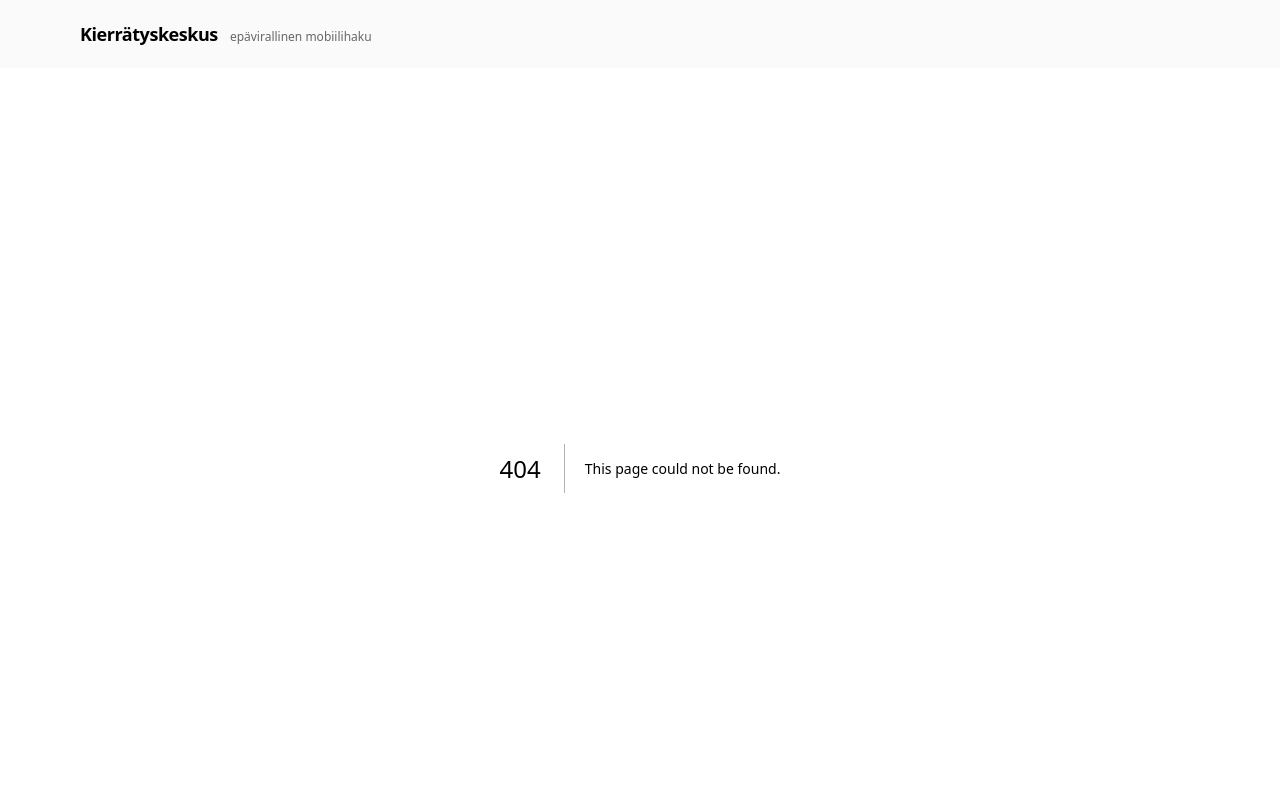
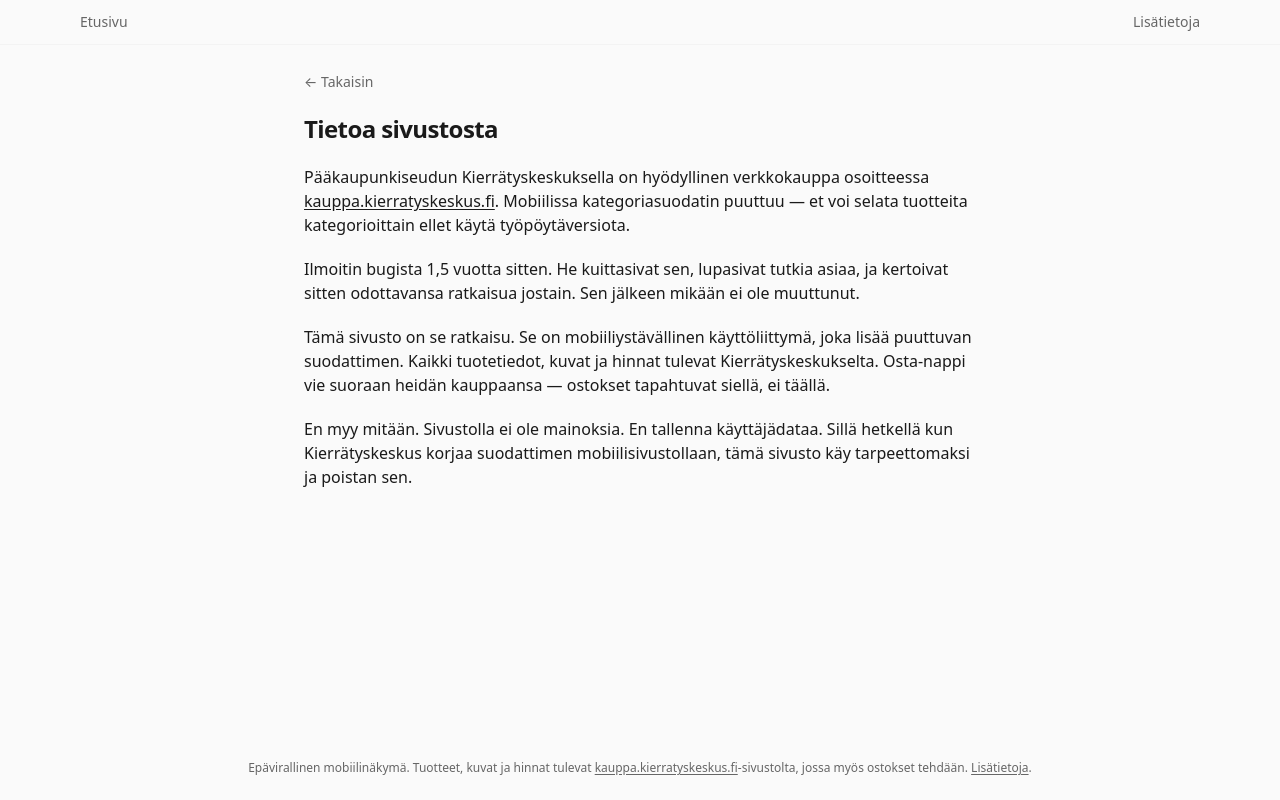
Before and after one commit to infr/kierratyskeskus, a Next.js app: page /info in a window 1280 px wide. Before the commit this address had no page. Shown: the top 800 px of the page. Built offline with nearby package versions, Linux system fonts and the light colour scheme.

Commit message:
add info page and refine search UX

```diff
--- /dev/null
+++ b/app/info/page.tsx
@@ -0,0 +1,45 @@
+import type { Metadata } from 'next';
+import { SITE_NAME } from '@/lib/site';
+
+export const metadata: Metadata = {
+  title: `Tietoa sivustosta | ${SITE_NAME}`,
+  description:
+    'Miksi tämä sivusto on olemassa: mobiiliystävällinen käyttöliittymä kauppa.kierratyskeskus.fi-sivustolle, joka lisää puuttuvan kategoriasuodattimen.',
+  robots: { index: true, follow: true },
+};
+
+export default function InfoPage() {
+  return (
+    <article className="prose prose-sm sm:prose-base max-w-2xl mx-auto py-6 space-y-5 text-ink">
+      <a href="/" className="text-sm text-muted hover:text-ink inline-block">
+        ← Takaisin
+      </a>
+      <h1 className="text-2xl font-semibold tracking-tight">Tietoa sivustosta</h1>
+
+      <p>
+        Pääkaupunkiseudun Kierrätyskeskuksella on hyödyllinen verkkokauppa osoitteessa{' '}
+        <a
+          href="https://kauppa.kierratyskeskus.fi"
+          target="_blank"
+          rel="noreferrer"
+          className="underline underline-offset-2"
+        >
+          kauppa.kierratyskeskus.fi
+        </a>
+        . Mobiilissa kategoriasuodatin puuttuu &mdash; et voi selata tuotteita kategorioittain ellet käytä työpöytäversiota.
+      </p>
+
+      <p>
+        Ilmoitin bugista 1,5 vuotta sitten. He kuittasivat sen, lupasivat tutkia asiaa, ja kertoivat sitten odottavansa ratkaisua jostain. Sen jälkeen mikään ei ole muuttunut.
+      </p>
+
+      <p>
+        Tämä sivusto on se ratkaisu. Se on mobiiliystävällinen käyttöliittymä, joka lisää puuttuvan suodattimen. Kaikki tuotetiedot, kuvat ja hinnat tulevat Kierrätyskeskukselta. Osta-nappi vie suoraan heidän kauppaansa &mdash; ostokset tapahtuvat siellä, ei täällä.
+      </p>
+
+      <p>
+        En myy mitään. Sivustolla ei ole mainoksia. En tallenna käyttäjädataa. Sillä hetkellä kun Kierrätyskeskus korjaa suodattimen mobiilisivustollaan, tämä sivusto käy tarpeettomaksi ja poistan sen.
+      </p>
+    </article>
+  );
+}
--- a/app/layout.tsx
+++ b/app/layout.tsx
@@ -59,19 +59,23 @@ export default function RootLayout({ children }: { children: React.ReactNode })
   return (
     <html lang="fi">
       <body className="min-h-screen flex flex-col">
-        <header className="bg-paper">
-          <div className="max-w-6xl mx-auto px-4 py-5 flex items-baseline gap-3">
-            <a href="/" className="font-semibold text-lg tracking-tight">Kierrätyskeskus</a>
-            <span className="text-xs text-muted hidden sm:inline">epävirallinen mobiilihaku</span>
+        <header className="bg-paper border-b border-line/60">
+          <div className="max-w-6xl mx-auto px-4 py-3 flex items-center justify-between text-sm">
+            <a href="/" className="text-muted hover:text-ink">Etusivu</a>
+            <a href="/info" className="text-muted hover:text-ink">Lisätietoja</a>
           </div>
         </header>
         <main className="flex-1 max-w-6xl w-full mx-auto px-4 pb-12">{children}</main>
-        <footer className="mt-8 py-6 text-xs text-muted text-center">
-          Tiedot:{' '}
+        <footer className="mt-8 py-6 text-xs text-muted text-center px-4">
+          Epävirallinen mobiilinäkymä. Tuotteet, kuvat ja hinnat tulevat{' '}
           <a className="underline underline-offset-2 hover:text-ink" href="https://kauppa.kierratyskeskus.fi" target="_blank" rel="noreferrer">
             kauppa.kierratyskeskus.fi
           </a>
-          . Ei virallinen.
+          -sivustolta, jossa myös ostokset tehdään.{' '}
+          <a className="underline underline-offset-2 hover:text-ink" href="/info">
+            Lisätietoja
+          </a>
+          .
         </footer>
         <JsonLd data={websiteJsonLd} />
       </body>
--- a/app/p/[id]/page.tsx
+++ b/app/p/[id]/page.tsx
@@ -152,10 +152,6 @@ export default async function ProductPage({ params }: Props) {
               {longText}
             </div>
           )}
-
-          <p className="text-xs text-muted pt-6">
-            Epävirallinen mobiilinäkymä. "Osta" vie alkuperäiselle sivulle.
-          </p>
         </div>
 
         <Suspense fallback={<SimilarItemsSkeleton />}>
--- a/app/page.tsx
+++ b/app/page.tsx
@@ -1,3 +1,4 @@
+import { Suspense } from 'react';
 import type { Metadata } from 'next';
 import {
   searchProducts,
@@ -14,6 +15,7 @@ import { Pagination } from '@/components/Pagination';
 import { Breadcrumbs, type Crumb } from '@/components/Breadcrumbs';
 import { RecentSearches } from '@/components/RecentSearches';
 import { JsonLd } from '@/components/JsonLd';
+import { FiltersSkeleton, ProductGridSkeleton } from '@/components/Skeleton';
 
 type PageProps = {
   searchParams: Record<string, string | string[] | undefined>;
@@ -71,11 +73,9 @@ export async function generateMetadata({ searchParams }: PageProps): Promise<Met
 
 export default async function Home({ searchParams }: PageProps) {
   const parsed: ApiSearchParams = parseSearchParams(searchParams);
-
-  const [data, categories] = await Promise.all([
-    searchProducts(parsed),
-    getCategories().catch(() => [] as Awaited<ReturnType<typeof getCategories>>),
-  ]);
+  const categories = await getCategories().catch(
+    () => [] as Awaited<ReturnType<typeof getCategories>>,
+  );
 
   const u = new URLSearchParams();
   if (parsed.text) u.set('q', parsed.text);
@@ -95,11 +95,12 @@ export default async function Home({ searchParams }: PageProps) {
   for (const c of categoryPath) crumbs.push({ label: c.name, href: `/?categories=${c.id}` });
   if (parsed.text) crumbs.push({ label: `Haku: "${parsed.text}"` });
 
+  const isHome = !parsed.text && !categoryPath.length;
   const heading = parsed.text
     ? `Hakutulokset: "${parsed.text}"`
     : categoryPath.length
     ? categoryPath[categoryPath.length - 1].name
-    : 'Selaa Kierrätyskeskuksen tuotteita';
+    : 'Selaa käytettyjä tavaroita';
 
   const breadcrumbJsonLd =
     crumbs.length > 1
@@ -115,17 +116,57 @@ export default async function Home({ searchParams }: PageProps) {
         }
       : null;
 
+  const resultsKey = JSON.stringify(searchParams ?? {});
+
   return (
     <div className="space-y-5">
       <link rel="canonical" href={canonical} />
       {crumbs.length > 1 && <Breadcrumbs items={crumbs} />}
 
-      <h1 className="text-2xl font-semibold tracking-tight">{heading}</h1>
+      <div className={isHome ? 'pt-2' : ''}>
+        <h1 className={isHome ? 'text-3xl sm:text-4xl font-semibold tracking-tight' : 'text-2xl font-semibold tracking-tight'}>
+          {heading}
+        </h1>
+        {isHome && (
+          <p className="text-sm text-muted mt-2 max-w-xl">
+            Epävirallinen mobiilihaku{' '}
+            <a className="underline underline-offset-2 hover:text-ink" href="https://kauppa.kierratyskeskus.fi" target="_blank" rel="noreferrer">
+              kauppa.kierratyskeskus.fi
+            </a>
+            -sivuston tuotteisiin.
+          </p>
+        )}
+      </div>
 
       <SearchBox />
 
       <RecentSearches />
 
+      <Suspense key={resultsKey} fallback={<ResultsSkeleton />}>
+        <Results parsed={parsed} />
+      </Suspense>
+
+      {breadcrumbJsonLd && <JsonLd data={breadcrumbJsonLd} />}
+    </div>
+  );
+}
+
+function ResultsSkeleton() {
+  return (
+    <>
+      <div className="h-3 skeleton rounded w-32" />
+      <div className="grid grid-cols-1 md:grid-cols-[240px_1fr] gap-x-8 gap-y-4">
+        <div className="hidden md:block"><FiltersSkeleton /></div>
+        <ProductGridSkeleton count={12} />
+      </div>
+    </>
+  );
+}
+
+async function Results({ parsed }: { parsed: ApiSearchParams }) {
+  const data = await searchProducts(parsed);
+  return (
+    <>
       <div className="text-xs text-muted uppercase tracking-wider">
         {data.total.toLocaleString('fi-FI')} tulosta
       </div>
@@ -148,8 +189,6 @@ export default async function Home({ searchParams }: PageProps) {
           <Pagination page={data.current_page} lastPage={data.last_page} />
         </section>
       </div>
-
-      {breadcrumbJsonLd && <JsonLd data={breadcrumbJsonLd} />}
-    </div>
+    </>
   );
 }
--- a/components/Filters.tsx
+++ b/components/Filters.tsx
@@ -1,6 +1,6 @@
 'use client';
 import { useRouter, useSearchParams } from 'next/navigation';
-import { useState } from 'react';
+import { useState, useTransition } from 'react';
 import type { AnyFilter } from '@/lib/api';
 
 function setListParam(p: URLSearchParams, key: string, vals: string[]) {
@@ -25,6 +25,7 @@ export function Filters({ filters }: { filters: AnyFilter[] }) {
   const router = useRouter();
   const sp = useSearchParams();
   const [open, setOpen] = useState(false);
+  const [, startTransition] = useTransition();
 
   const visible = dedupeByName(filters);
 
@@ -41,7 +42,12 @@ export function Filters({ filters }: { filters: AnyFilter[] }) {
     const next = new URLSearchParams(sp.toString());
     mutate(next);
     next.delete('page');
-    router.push(`/?${next.toString()}`);
+    // Wrap in startTransition so React keeps the current results visible
+    // while data refetches, instead of swapping the page Suspense boundary
+    // to its skeleton fallback (which feels like a full reload).
+    startTransition(() => {
+      router.push(`/?${next.toString()}`);
+    });
   }
 
   function toggleTerm(filterKey: string, value: string) {
--- a/components/Pagination.tsx
+++ b/components/Pagination.tsx
@@ -10,8 +10,8 @@ export function Pagination({ page, lastPage }: { page: number; lastPage: number
   function go(p: number) {
     const next = new URLSearchParams(sp.toString());
     if (p > 1) next.set('page', String(p)); else next.delete('page');
+    if (typeof window !== 'undefined') window.scrollTo({ top: 0, behavior: 'auto' });
     router.push(`/?${next.toString()}`);
-    if (typeof window !== 'undefined') window.scrollTo({ top: 0, behavior: 'smooth' });
   }
 
   return (
--- a/components/SearchBox.tsx
+++ b/components/SearchBox.tsx
@@ -128,7 +128,8 @@ export function SearchBox() {
   }
 
   function submit(query: string) {
-    if (!query.trim()) {
+    const trimmed = query.trim();
+    if (!trimmed) {
       const next = new URLSearchParams(sp.toString());
       next.delete('q'); next.delete('page');
       const qs = next.toString();
@@ -136,9 +137,11 @@ export function SearchBox() {
       setOpen(false);
       return;
     }
-    const href = buildSearchHref(query);
-    const entry = buildHistoryEntry(query, href);
-    pushHistory({ ...entry, q: query });
+    // New query from the search box is a fresh search: drop existing
+    // filters and pagination so results aren't constrained by leftover
+    // facets from the previous query.
+    const href = `/?q=${encodeURIComponent(trimmed)}`;
+    pushHistory({ label: trimmed, href, q: trimmed });
     router.push(href);
     setOpen(false);
   }
@@ -283,6 +286,9 @@ export function SearchBox() {
                 <span>Tuotteet</span>
                 {loading ? <span>haetaan…</span> : total != null && <span>{total.toLocaleString('fi-FI')} osumaa</span>}
               </SectionHeader>
+              {loading && products.length === 0 && categories.length === 0 && (
+                <SuggestSkeleton />
+              )}
               {products.length === 0 && !loading && (
                 <div className="px-3 py-3 text-muted">Ei osumia.</div>
               )}
@@ -329,3 +335,17 @@ function SectionHeader({ children }: { children: React.ReactNode }) {
     </div>
   );
 }
+
+function SuggestSkeleton() {
+  return (
+    <div>
+      {Array.from({ length: 5 }).map((_, i) => (
+        <div key={i} className="flex items-center gap-3 px-3 py-2">
+          <div className="w-10 h-10 skeleton flex-none rounded" />
+          <div className="flex-1 h-3 skeleton rounded" />
+          <div className="w-12 h-3 skeleton rounded" />
+        </div>
+      ))}
+    </div>
+  );
+}
```
Also changed, not shown: 2 other files (tests, documents, lock files or other folders).
